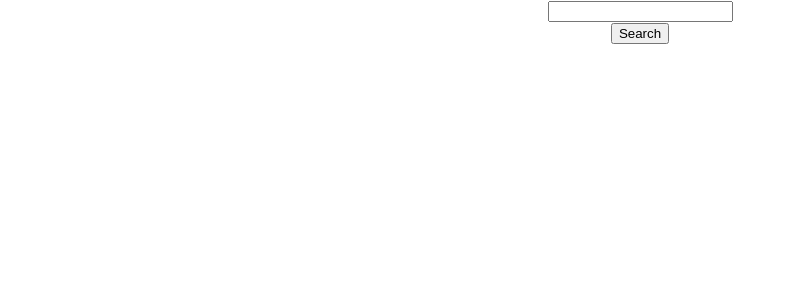
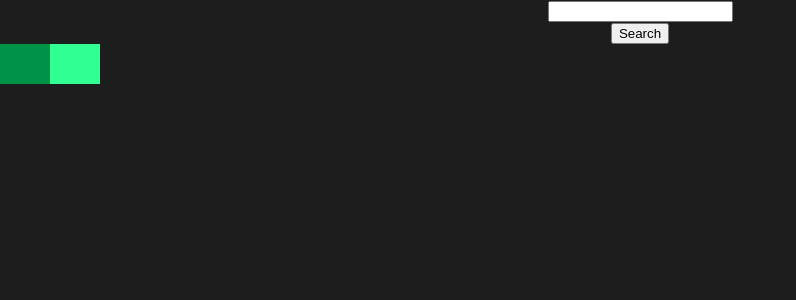
Before and after one commit to GideonEpa/spotify-react-app, a React (Create React App) app: page / in a window 1280 px wide. Shown: the top 300 px of the page, without its empty margins (0-796 px from the left). Built offline with nearby package versions, Linux system fonts and the light colour scheme.

Commit message:
Create styling modules for components and add TrackList functionality
To do:
add remove track function to TrackList

```diff
--- a/src/Components/SearchBar.js
+++ b/src/Components/SearchBar.js
@@ -1,5 +1,7 @@
 import React, { useState } from 'react';
 import SearchResults from './SearchResults'
+import TrackList from './TrackList';
+import styles from '../Modules/SearchBar.module.css'
 
 function SearchBar({onSubmit}){
     const [userInput, setUserInput] = useState("");
@@ -15,6 +17,12 @@ function SearchBar({onSubmit}){
         setSearchInput(userInput);
     }
 
+    const [trackList, setTrackList] = useState([])
+
+    function addToTrackList(track){
+        setTrackList(prev => [...prev, track])
+    }
+
     return (
         <>
             <form onSubmit={handleSubmit}>
@@ -23,8 +31,9 @@ function SearchBar({onSubmit}){
             </form>
 
 
-            <div>
-                <SearchResults searchInput={searchInput}/>
+            <div className={styles.container}>
+                <SearchResults searchInput={searchInput} addToTrackList={addToTrackList}/>
+                <TrackList trackList={trackList} />
             </div>
         </>
     )
--- a/src/Components/SearchResults.js
+++ b/src/Components/SearchResults.js
@@ -1,5 +1,6 @@
 import React, { useEffect, useState } from 'react';
 import Track from './Track';
+import styles from '../Modules/SearchResults.module.css'
 
 async function getToken(){
     const clientId = "c9ed8bd9d88641029f0d3ec68fec3403";
@@ -24,7 +25,7 @@ async function getToken(){
     }
 }
 
-function SearchResults({searchInput}){
+function SearchResults({searchInput, addToTrackList}){
     let inputTracker = searchInput;
     const[tracks, setTracks] = useState([])
 
@@ -54,11 +55,9 @@ function SearchResults({searchInput}){
                     const json = await response.json()
                     const topTen = [];
                     for (let i = 0; i <= 10; i++){
-                        topTen.push(json.tracks.items[i].name)
+                        topTen.push(json.tracks.items[i])
                     }
                     setTracks(topTen)
-                    console.log(topTen)
-
                 } catch(e) {
                     console.log(e.message)
                 }
@@ -70,11 +69,12 @@ function SearchResults({searchInput}){
 
 
     return (
-        <ul style={{listStyleType:'none'}}>
-            {tracks.map((track) =>
-            <li>{track}</li>
+        <div className={styles.searchResults}>
+            {tracks.map((track) => {
+                return <Track addToTrackList={addToTrackList} track={track} trackName={track.name} trackAlbum={track.album.name} trackArtist={track.artists[0].name}/>
+                }
             )}
-        </ul>
+        </div>
     )
 
 
--- a/src/Components/Track.js
+++ b/src/Components/Track.js
@@ -0,0 +1,20 @@
+import React, { useState, useEffect } from 'react';
+import styles from '../Modules/Track.module.css'
+
+function Track(props){
+    function handleClick(){
+        props.addToTrackList(props.track)
+
+    }
+
+    return (
+        <div className={styles.track}>
+            <h2>{props.trackName}</h2>
+            <h3>{props.trackArtist} | {props.trackAlbum}</h3>
+            <button className={styles.btn} onClick={handleClick}>+</button>
+        </div>
+
+    )
+};
+
+export default Track;
--- a/src/Components/Tracklist.js
+++ b/src/Components/Tracklist.js
@@ -0,0 +1,16 @@
+import React from 'react';
+import Track from './Track';
+import styles from '../Modules/TrackList.module.css'
+
+function TrackList({trackList}){
+    return (
+        <div className={styles.trackList}>
+            {trackList.map((track) => {
+                return <Track track={track} trackName={track.name} trackAlbum={track.album.name} trackArtist={track.artists[0].name}/>
+                }
+            )}
+        </div>
+    )
+}
+
+export default TrackList;
--- /dev/null
+++ b/src/Modules/SearchBar.module.css
@@ -0,0 +1,8 @@
+.container {
+    width: 100px;
+    display: flex;
+    align-items: center;
+    justify-content: space-around;
+    grid-template-columns: 1fr 1fr;
+    flex-direction: row;
+}
--- /dev/null
+++ b/src/Modules/SearchResults.module.css
@@ -0,0 +1,7 @@
+.searchResults {
+    background-color: #009246;
+    width: 400px;
+    color: white;
+
+    padding: 20px 20px;
+}
--- /dev/null
+++ b/src/Modules/Track.module.css
@@ -0,0 +1,21 @@
+.track {
+    display: flex;
+    justify-content: space-around;
+    align-items: center;
+}
+
+.btn {
+    width: 50px;
+    height: 50px;
+    border-radius: 50px;
+    outline: 0;
+    border: 1px solid white;
+
+    color: white;
+    background-color: transparent;
+}
+
+.btn:hover {
+    background-color: black;
+    cursor: pointer;
+}
--- /dev/null
+++ b/src/Modules/TrackList.module.css
@@ -0,0 +1,7 @@
+.trackList {
+    width: 400px;
+    background-color: #30ff94;
+    color: white;
+
+    padding: 20px 20px;
+}
--- a/src/index.css
+++ b/src/index.css
@@ -1,4 +1,5 @@
 body {
+  background-color: #1d1d1d;
   margin: 0;
   font-family: -apple-system, BlinkMacSystemFont, 'Segoe UI', 'Roboto', 'Oxygen',
     'Ubuntu', 'Cantarell', 'Fira Sans', 'Droid Sans', 'Helvetica Neue',
```
